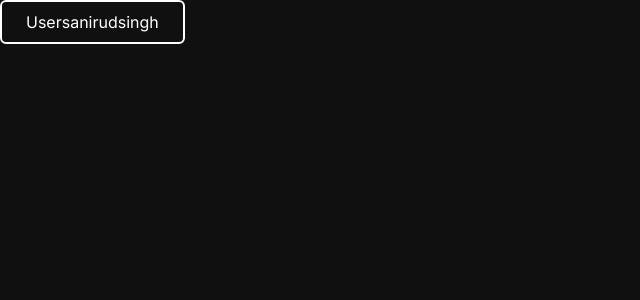
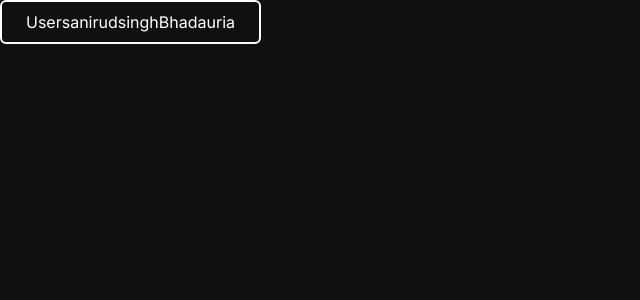
Before and after one commit to AnirudhSinghBhadauria/Grapefruit, a Next.js app in the folder apps/web/: page / in a window 1280 px wide. Shown: the top 300 px of the page, without its empty margins (0-640 px from the left). Built offline with nearby package versions, Linux system fonts and the light colour scheme.

Commit message:
done something

```diff
--- a/apps/web/app/page.tsx
+++ b/apps/web/app/page.tsx
@@ -4,7 +4,7 @@ const Home = async () => {
   return (
     <button className="px-6 py-2 border-[2px] border-white rounded-md">
       <Link href="/users">Users</Link>
-      anirudsingh
+      anirudsinghBhadauria
     </button>
   );
 };
```
